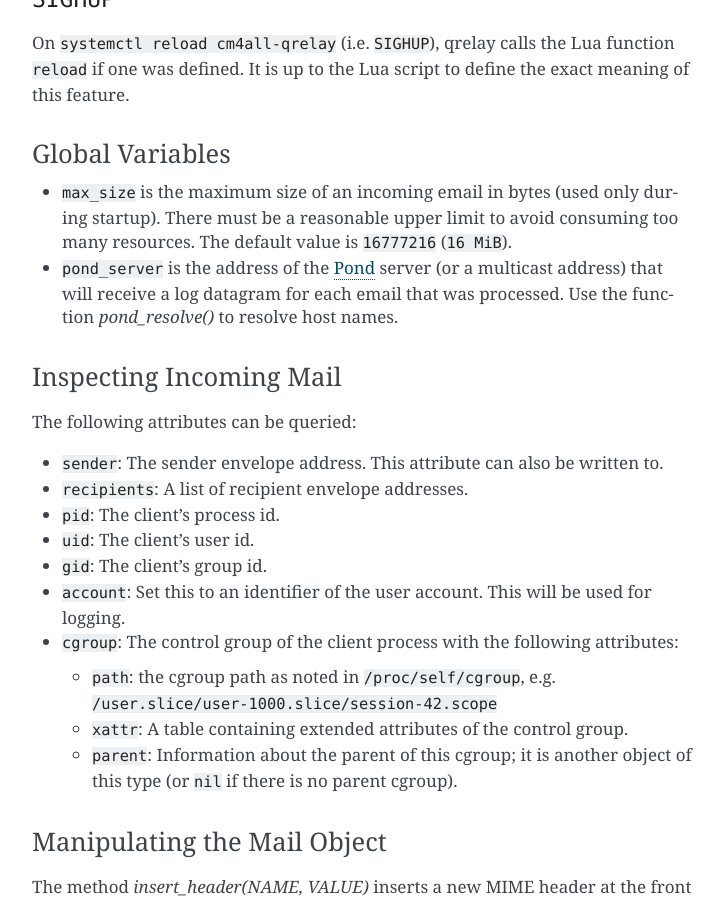
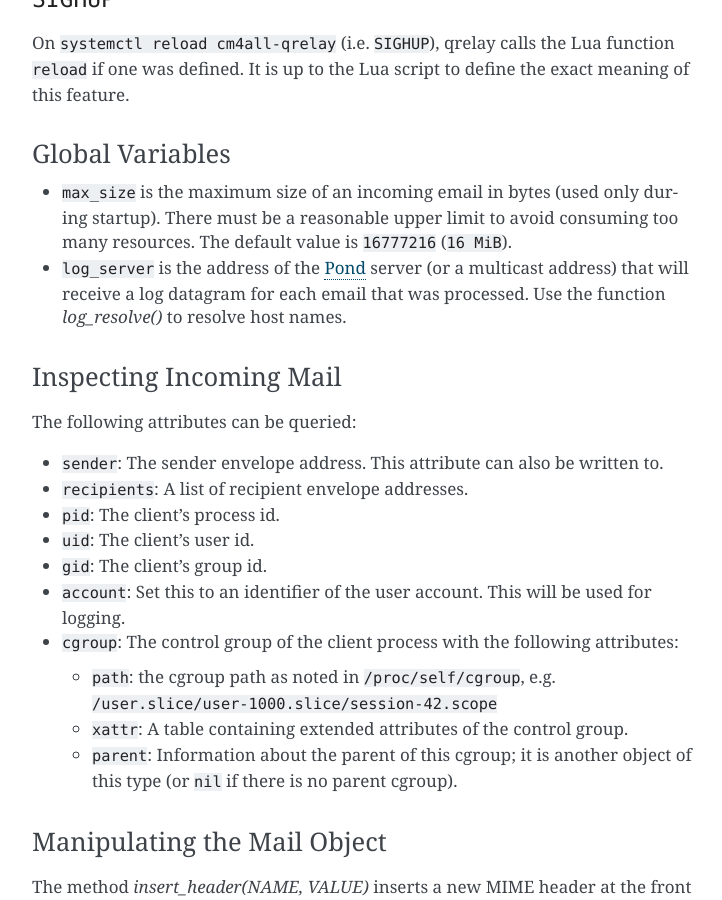
Before and after one commit to CM4all/qrelay, a Sphinx documentation site: the page built from doc/index.rst, in a window 1280 px wide and 900 px high, scrolled down 1132 px. Shown: the whole window, without its empty margins (388-1110 px from the left). Built offline with Sphinx 7.4.7, drawn with Linux system fonts in a browser that asks for light colours.

Commit message:
rename `pond_server` to `log_server`
`pond_server` was too ambiguous, because it can mean the Pond server
to connect to.

```diff
--- a/doc/index.rst
+++ b/doc/index.rst
@@ -66,10 +66,10 @@
   avoid consuming too many resources.  The default value is
   ``16777216`` (``16 MiB``).
 
-* ``pond_server`` is the address of the `Pond
+* ``log_server`` is the address of the `Pond
   <https://github.com/CM4all/pond/>`__ server (or a multicast address)
   that will receive a log datagram for each email that was processed.
-  Use the function `pond_resolve()` to resolve host names.
+  Use the function `log_resolve()` to resolve host names.
 
 
 Inspecting Incoming Mail
```
Also changed, not shown: 5 other files.
